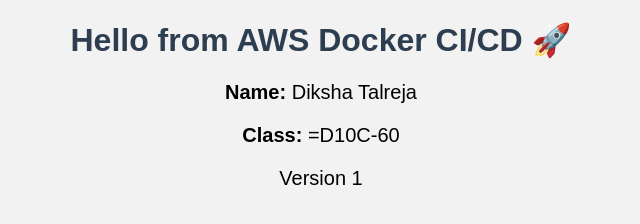
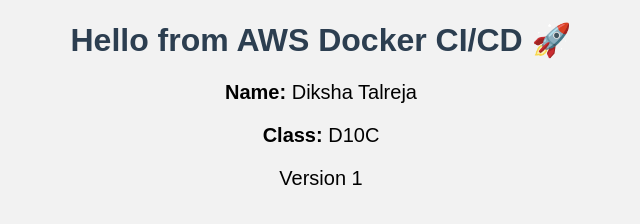
Before and after one commit to Diksha-talreja/webapp, a plain HTML site: page index.html in a window 1280 px wide. Shown: the full height of the page, 319-959 px from the left. Drawn offline with Linux system fonts and the light colour scheme.

Commit message:
Update index.html

```diff
--- a/index.html
+++ b/index.html
@@ -22,7 +22,7 @@
 <h1>Hello from AWS Docker CI/CD 🚀</h1>
 
 <p><b>Name:</b> Diksha Talreja</p>
-<p><b>Class:</b> =D10C-60</p>
+<p><b>Class:</b> D10C</p>
 
 <p>Version 1</p>
 
```
